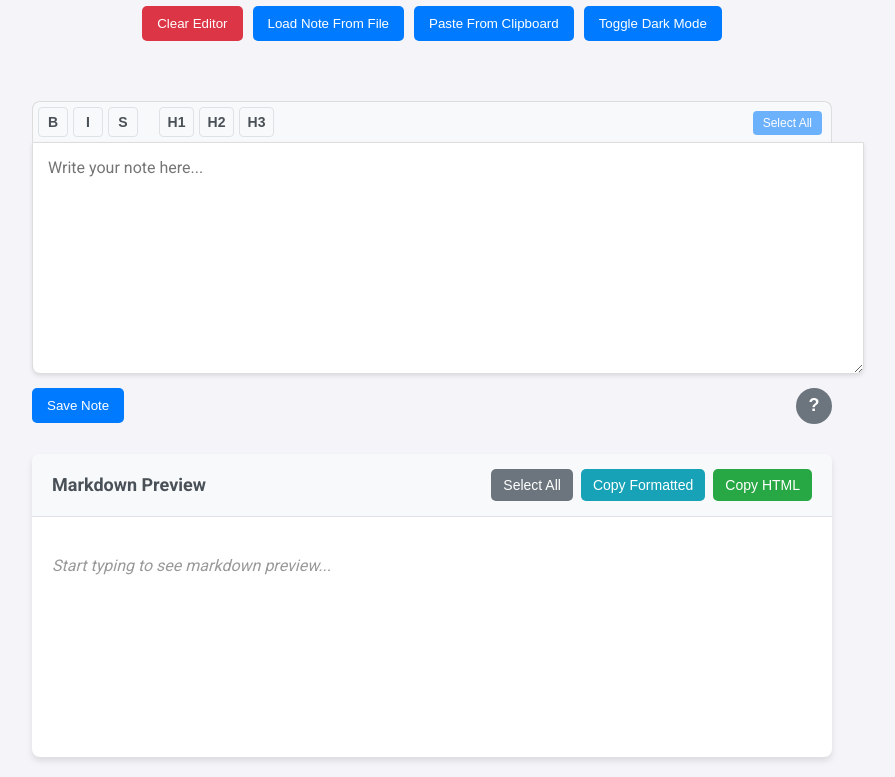
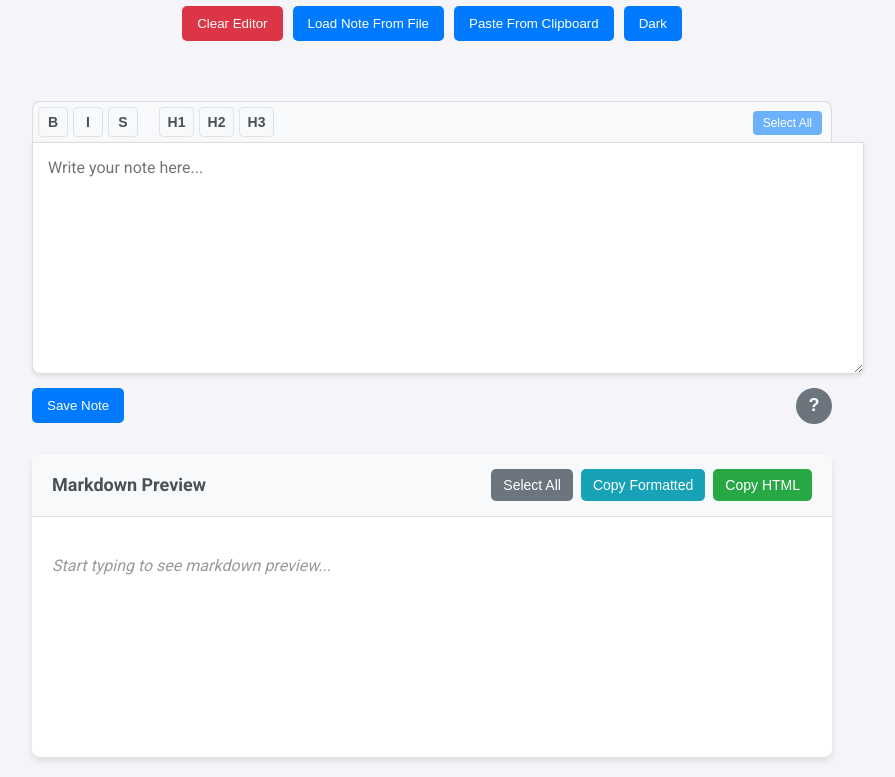
Before and after one commit to toddwmac/my-notes-app, a plain HTML site: page index.html in a window 1280 px wide. Shown: the part 95-872 px from the top of the page, without its empty margins (208-1103 px from the left). Drawn offline with nearby package versions, Linux system fonts and the light colour scheme.

Commit message:
Update Dark Mode button
- Changed button text from 'Toggle Dark Mode' to 'Dark'
- Simplified the UI with a more concise button label
- Maintained the black color styling from previous commit

```diff
--- a/index.html
+++ b/index.html
@@ -17,7 +17,7 @@
     <button id="clear-btn">Clear Editor</button>
     <button id="load-file-btn">Load Note From File</button>
     <button id="paste-btn">Paste From Clipboard</button>
-    <button id="dark-mode-toggle">Toggle Dark Mode</button>
+    <button id="dark-mode-toggle">Dark</button>
   </div>
   <input type="file" id="file-input" accept=".txt" style="display:none" />
   <div id="note-container"></div>
```
